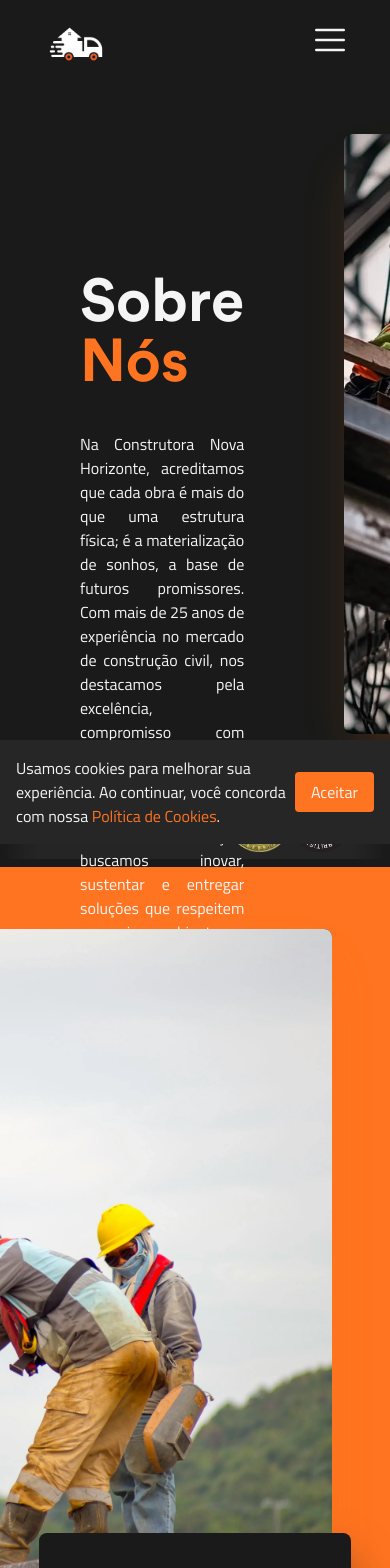
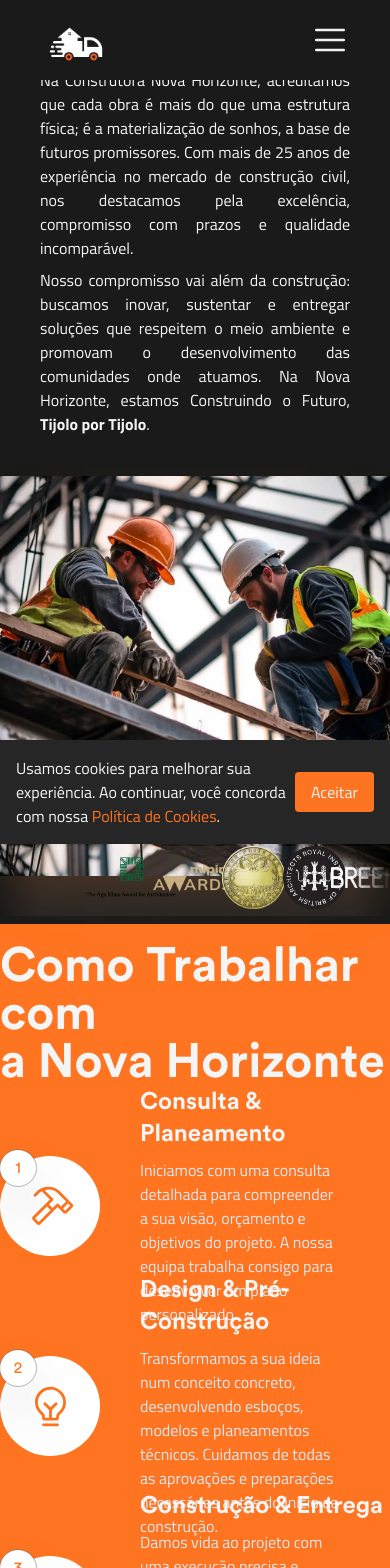
Before and after one commit to esdrassantos06/novahorizonte, a React (Vite) app: page /quem-somos in a window 390 px wide. Shown: the top 1568 px of the page. Built offline with nearby package versions, Linux system fonts and the light colour scheme.

Commit message:
Starting responsivity in quem somos

```diff
--- a/index.html
+++ b/index.html
@@ -5,7 +5,7 @@
     <link
       rel="icon"
       type="image/svg+xml"
-      href="./src/assets/favicon/Favicon.png"
+      href="./src/assets/favicon/Favicon.webp"
     />
     <meta name="viewport" content="width=device-width, initial-scale=1.0" />
     <meta
--- a/src/routes/QuemSomos.jsx
+++ b/src/routes/QuemSomos.jsx
@@ -7,13 +7,50 @@ import { Hammer, LightbulbFilament, HandWithdraw } from "@phosphor-icons/react";
 import Equipa from "../components/Equipa";
 
 function QuemSomos() {
+
+  class Step {
+    constructor(title, description, icon) {
+      this.title = title;
+      this.description = description;
+      this.icon = icon;
+    }
+  }
+
+  const passos = [
+    new Step('Consulta & Planeamento',
+
+      'Iniciamos com uma consulta detalhada para compreender a sua visão, orçamento e objetivos do projeto. A nossa equipa trabalha consigo para desenvolver um plano personalizado.',
+
+      <Hammer color="#FF7420" size={45} />),
+
+
+    new Step('Design & Pré-Construção',
+
+      'Transformamos a sua ideia num conceito concreto, desenvolvendo esboços, modelos e planeamentos técnicos. Cuidamos de todas as aprovações e preparações necessárias antes do início da construção.',
+
+      <LightbulbFilament color="#FF7420" size={45} />),
+
+
+    new Step('Construção & Entrega',
+
+      'Damos vida ao projeto com uma execução precisa e controlada. Utilizamos materiais de qualidade e seguimos as melhores práticas para garantir durabilidade, segurança e excelência na construção.',
+
+      <HandWithdraw color="#FF7420" size={45} />),
+  ]
+
+
+
+
   return (
     <>
       <Navbar />
-      <main className="bg-primary min-h-screen w-full pt-20">
-        <section className="about-us-container flex h-[84vh] w-full">
-          <div className="part-1 flex h-full basis-1/2 items-start px-20 py-30">
-            <div className="flex w-full flex-col items-center justify-center pt-18">
+      <main className="bg-primary min-h-screen w-full lg:pt-20 pt-40">
+
+
+        <section className="about-us-container px-10 py-20 lg:px-20 gap-10 relative pb-60 flex items-center justify-center md:flex-nowrap md:flex-row flex-col lg:h-[84vh] h-screen w-full">
+
+          <div className="part-1 flex h-full basis-1/2 items-start">
+            <div className="flex w-full flex-col items-center justify-center lg:pt-18">
               <div className="title-about-us mb-10">
                 <h1 className="text-text circularBold text-6xl">
                   Sobre <span className="text-secondary">Nós</span>
@@ -40,8 +77,8 @@ function QuemSomos() {
             </div>
           </div>
 
-          <div className="titilliumRegular part-2 flex basis-1/2 items-center justify-start pl-5">
-            <div className="shadow-secondary/20 flex h-150 w-150 flex-col items-center justify-center rounded-lg shadow-2xl select-none">
+          <div className="titilliumRegular part-2 flex basis-1/2 mb-40 lg:mb-0 items-center justify-center">
+            <div className="shadow-secondary/20 flex xl:h-150 xl:w-150 lg:w-120 lg:h-120 h-100 w-100 flex-col items-center justify-center rounded-lg shadow-2xl select-none">
               <img
                 src={photo1}
                 className="h-full w-full rounded-lg object-cover inset-shadow-sm inset-shadow-black"
@@ -51,13 +88,14 @@ function QuemSomos() {
           </div>
         </section>
 
-        <div className="mb-2">
+        <div className="absolute w-full lg:bottom-20 -bottom-18">
           <ScrollComponent />
         </div>
 
-        <section className="our-mission-container bg-secondary flex h-screen w-full items-center justify-center">
-          <div className="titilliumRegular part-2 flex basis-1/2 items-center justify-end pr-20">
-            <div className="shadow-secondary/20 flex h-180 w-180 flex-col items-center justify-center rounded-lg shadow-2xl select-none">
+        <section className="our-mission-container bg-secondary flex lg:flex-row flex-col-reverse pt-40 h-screen w-full items-center justify-center">
+
+          <div className="titilliumRegular part-1 flex basis-1/2 items-center justify-end pr-20">
+            <div className="shadow-secondary/20 flex xl:h-180 xl:w-180 lg:w-150 lg:h-150 h-120 w-120 flex-col items-center justify-center rounded-lg shadow-2xl select-none">
               <img
                 src={photo2}
                 loading="lazy"
@@ -67,90 +105,51 @@ function QuemSomos() {
             </div>
           </div>
 
-          <div className="bg-secondary flex h-full basis-1/2 flex-col items-center justify-center">
-            <div className="title-mission flex w-full flex-col gap-3 pt-4">
+          <div className="bg-secondary part-2 flex h-full w-full pt-10 basis-1/2 flex-col items-center justify-center">
+
+            <div className="title-mission flex items-center lg:items-start justify-center w-full flex-col gap-3 pt-4">
               <h2 className="text-primary titilliumBold text-lg">
                 COMO TRABALHAMOS?
               </h2>
-              <h1 className="text-text circularBold w-[60%] text-5xl">
-                Como Trabalhar com a Nova Horizonte
+              <h1 className="text-text circularBold text-5xl">
+                Como Trabalhar com <br /> a Nova Horizonte
               </h1>
             </div>
 
-            <div className="mt-10 flex w-full flex-col gap-10 px-10">
-              <div className="modo1 relative flex h-40 w-full items-center justify-center gap-10">
-                <div className="icon-1">
-                  <div className="absolute top-6 flex h-9 w-9 items-center justify-center rounded-full bg-white shadow-2xl shadow-black outline outline-zinc-500/50 select-none">
-                    <span className="text-secondary circularBook">1</span>
-                  </div>
-                  <div className="icon-hammer flex h-25 w-25 items-center justify-center rounded-full bg-white p-2">
-                    <Hammer color="#FF7420" size={45} />
+            <div className="mt-10 flex w-full flex-col gap-10">
+
+              {passos.map((passo, index) => (
+                <div className={`modo${index + 1} relative flex h-40 w-full items-center justify-center gap-10 `} key={index}>
+
+                  <div className={`icon-${index + 1}`}>
+                    <div className="absolute top-6 flex h-9 w-9 items-center justify-center rounded-full bg-white shadow-2xl shadow-black outline outline-zinc-500/50 select-none">
+                      <span className="text-secondary circularBook">{index + 1}</span>
+                    </div>
+                    <div className="icon flex h-25 w-25 items-center justify-center rounded-full bg-white p-2">
+                      {passo.icon}
+                    </div>
+                  </div> {/* Icon */}
+
+                  <div className="flex flex-col gap-2">
+                    <h2 className="text-text  circularBold text-2xl">
+                      {passo.title}
+                    </h2>
+                    <p className="titilliumRegular w-[80%] text-base text-slate-200">
+                      {passo.description}
+                    </p>
                   </div>
                 </div>
+              ))}
 
-                <div className="flex flex-col gap-2">
-                  <h2 className="text-text circularBold text-2xl">
-                    Consulta & Planeamento
-                  </h2>
-                  <p className="titilliumRegular w-[80%] text-base text-slate-200">
-                    Iniciamos com uma consulta detalhada para compreender a sua
-                    visão, orçamento e objetivos do projeto. A nossa equipa
-                    trabalha consigo para desenvolver um plano personalizado.
-                  </p>
-                </div>
-              </div>
-
-              <div className="modo2 relative flex h-40 w-full items-center justify-center gap-10">
-                <div className="icon-1">
-                  <div className="absolute top-6 flex h-9 w-9 items-center justify-center rounded-full bg-white shadow-2xl shadow-black outline outline-zinc-500/50 select-none">
-                    <span className="text-secondary circularBook">2</span>
-                  </div>
-                  <div className="icon-hammer flex h-25 w-25 items-center justify-center rounded-full bg-white p-2">
-                    <LightbulbFilament color="#FF7420" size={45} />
-                  </div>
-                </div>
-
-                <div className="flex flex-col gap-2">
-                  <h2 className="text-text circularBold text-2xl">
-                    Design & Pré-Construção
-                  </h2>
-                  <p className="titilliumRegular w-[80%] text-base text-slate-200">
-                    Transformamos a sua ideia num conceito concreto,
-                    desenvolvendo esboços, modelos e planeamentos técnicos.
-                    Cuidamos de todas as aprovações e preparações necessárias
-                    antes do início da construção.
-                  </p>
-                </div>
-              </div>
-
-              <div className="modo3 relative flex h-40 w-full items-center justify-center gap-10">
-                <div className="icon-1">
-                  <div className="absolute top-6 flex h-9 w-9 items-center justify-center rounded-full bg-white shadow-2xl shadow-black outline outline-zinc-500/50 select-none">
-                    <span className="text-secondary circularBook">3</span>
-                  </div>
-                  <div className="icon-hammer flex h-25 w-25 items-center justify-center rounded-full bg-white p-2">
-                    <HandWithdraw color="#FF7420" size={45} />
-                  </div>
-                </div>
-
-                <div className="flex flex-col gap-2">
-                  <h2 className="text-text circularBold text-2xl">
-                    Construção & Entrega
-                  </h2>
-                  <p className="titilliumRegular w-[80%] text-base text-slate-200">
-                    Damos vida ao projeto com uma execução precisa e controlada.
-                    Utilizamos materiais de qualidade e seguimos as melhores
-                    práticas para garantir durabilidade, segurança e excelência
-                    na construção.
-                  </p>
-                </div>
-              </div>
             </div>
           </div>
+
         </section>
 
+
+
         <section className="our-team-container bg-primary flex h-screen w-full flex-col items-center justify-center gap-4">
-          <div className="bg-primary shadow-primary flex w-[80vw] flex-col items-center justify-center rounded-lg p-10 shadow-2xl">
+          <div className="bg-primary shadow-primary flex w-[80vw] h-full flex-col items-center justify-center rounded-lg p-10 shadow-2xl">
             <div className="title-our-team ml-60 flex w-full items-center justify-start py-4">
               <h1 className="text-text circularBold text-center text-5xl">
                 Uma Equipa Dedicada de Profissionais Qualificados <br />{" "}
```
